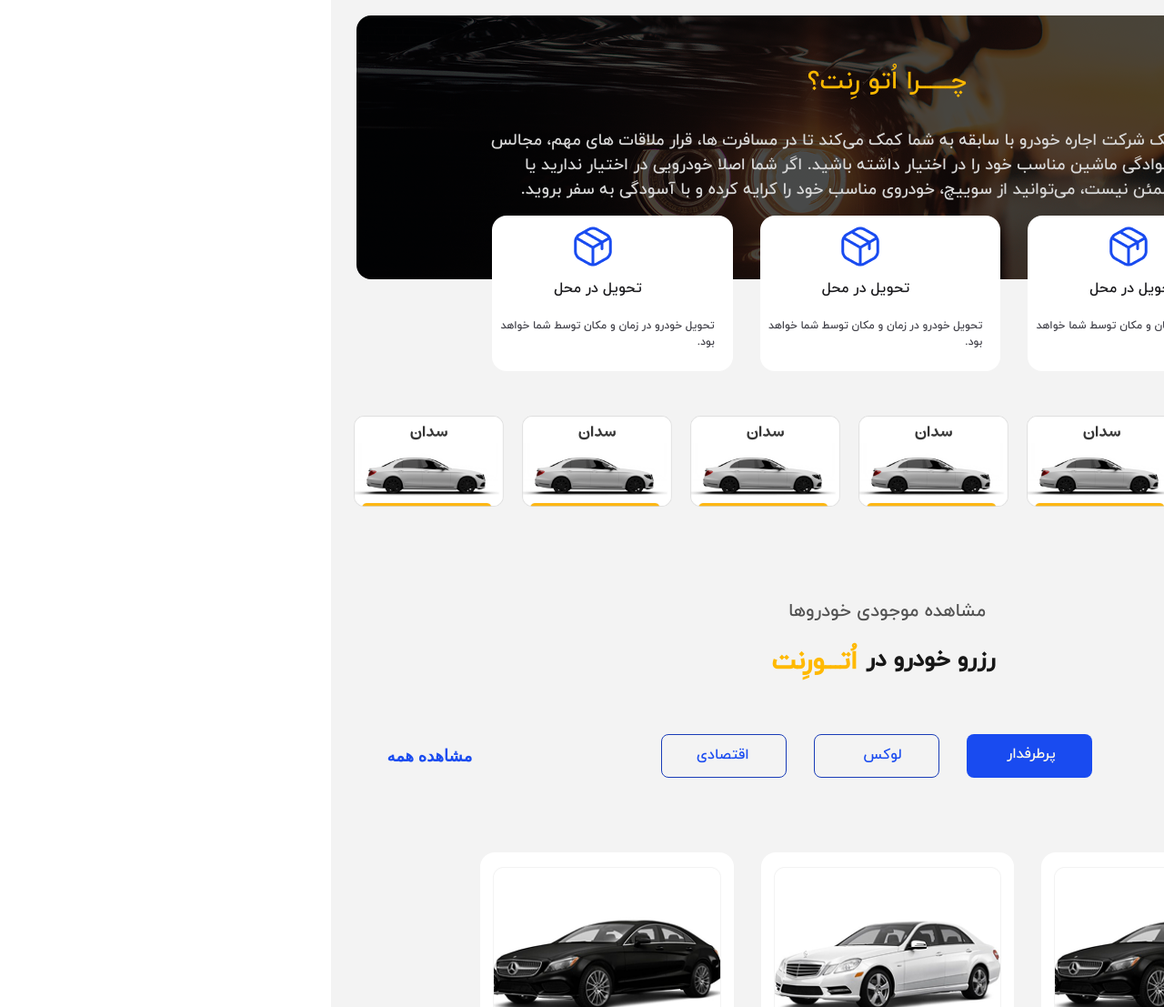
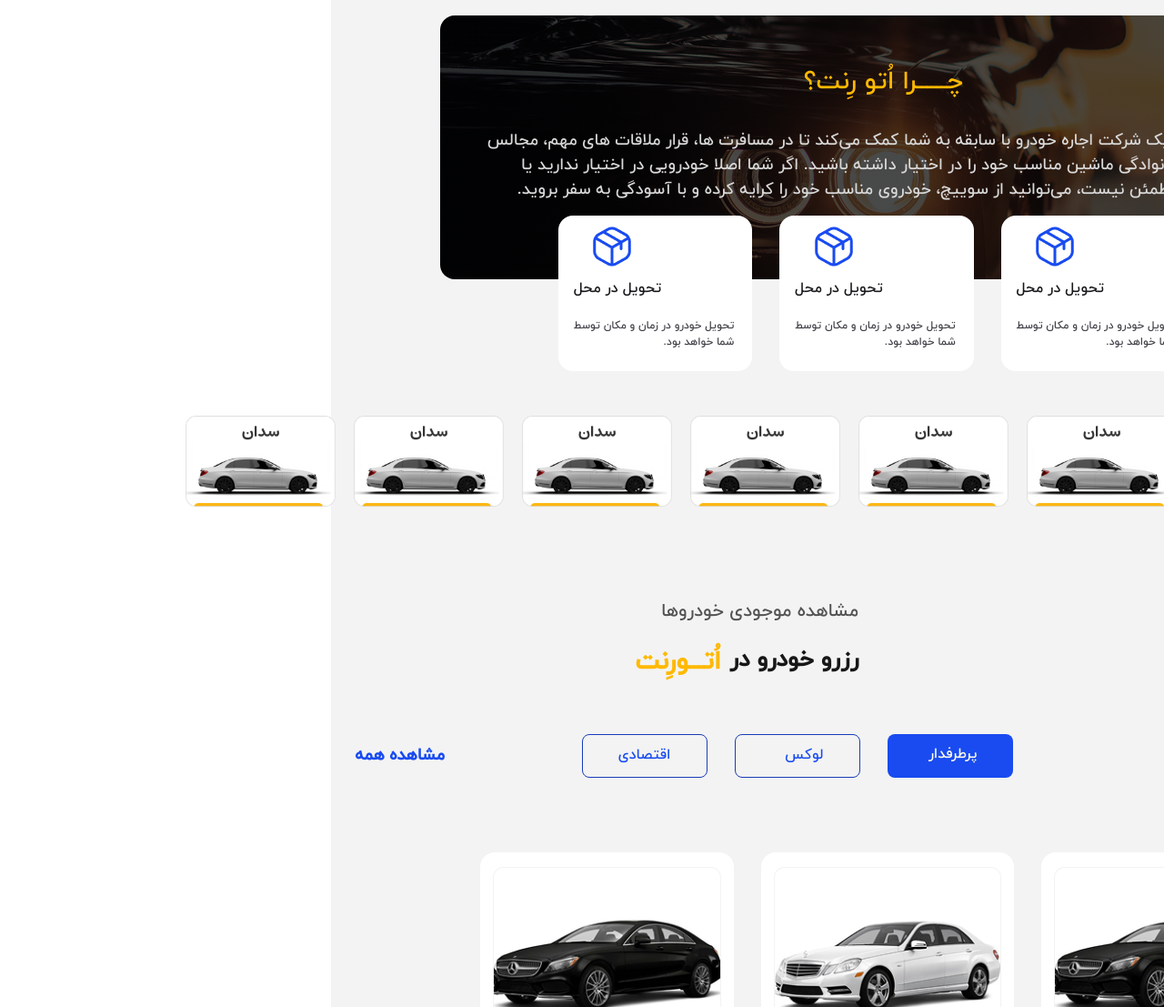
Before and after one commit to setayesh2004/project-2-web-2-1, a website built with Vite: page asly.html in a window 1280 px wide. Shown: the part 843-1950 px from the top of the page at 91% size. Built offline with nearby package versions, Linux system fonts and the light colour scheme; a web font is replaced by a local one.

Commit message:
tdhryjku

```diff
--- a/asly.html
+++ b/asly.html
@@ -219,13 +219,12 @@
         <img src="./src/images2/brands/Marcedes.png" class="opacity-10" />
         <img src="./src/images2/brands/Nissan (1).png" class="opacity-10" />
         <img src="./src/images2/brands/lexus-logo.png" class="opacity-10" />
-
       </div>
       <!-- #endregion -->
       <!-- #region what-->
       <div class="w-full mt-[20px]">
         <div
-          class="w-[90%] h-[290px] bg-[#2b2b2b] bg-[url(./images2/what/1.png)] relative mr-[100px] rounded-[16px]"
+          class="w-[75%] h-[290px] bg-[#2b2b2b] bg-[url(./images2/what/1.png)] relative mr-[200px] rounded-[16px]"
         >
           <div
             class="w-[190px] h-[30px] absolute left-[50%] top-[23%] translate-[-50%] flex gap-x-[24px] text-[28px] text-amber-400 font-yekan"
@@ -324,22 +323,27 @@
           alt=""
           class="w-[170px] h-[100px]"
         />
+        <img
+          src="./src/images2/carsss/Frame 1430103028.png"
+          alt=""
+          class="w-[170px] h-[100px]"
+        />
       </div>
       <!-- #endregion -->
       <!-- #region text2-->
       <div class="font-yekan w-ull h-[150px] mr-[550px]">
-        <p class="text-neutral-600 text-[20px] pr-[10px]">
+        <p class="text-neutral-600 text-[20px] pr-[150px]">
           مشاهده موجودی خودروها
         </p>
-        <div class="flex mt-[20px] gap-[10px]">
+        <div class="flex mt-[20px] gap-[10px] pr-[150px]">
           <p class="text-neutral-900 text-[25px] font-bold">رزرو خودرو در</p>
           <p class="text-amber-400 text-[28px] font-bold">اُتـــورِنت</p>
         </div>
       </div>
-      <div class="flex">
-        <div class="right w-[430px] h-[100px]"></div>
+      <div class="flex font-yekan">
+        <div class="right w-[430px] h-[100px] "></div>
         <div
-          class="center w-[550px] h-[60px] mr-[20px] font-yekan gap-x-[30px] flex"
+          class="center w-[550px] h-[60px] mr-[150px] font-yekan gap-x-[30px] flex"
         >
           <div class="bg-[#194BF0] rounded-[8px] w-[138px] h-[48px]">
             <p class="text-amber-50 pr-[40px] pt-[10px]">پرطرفدار</p>
```
Also changed, not shown: src/output.css.
